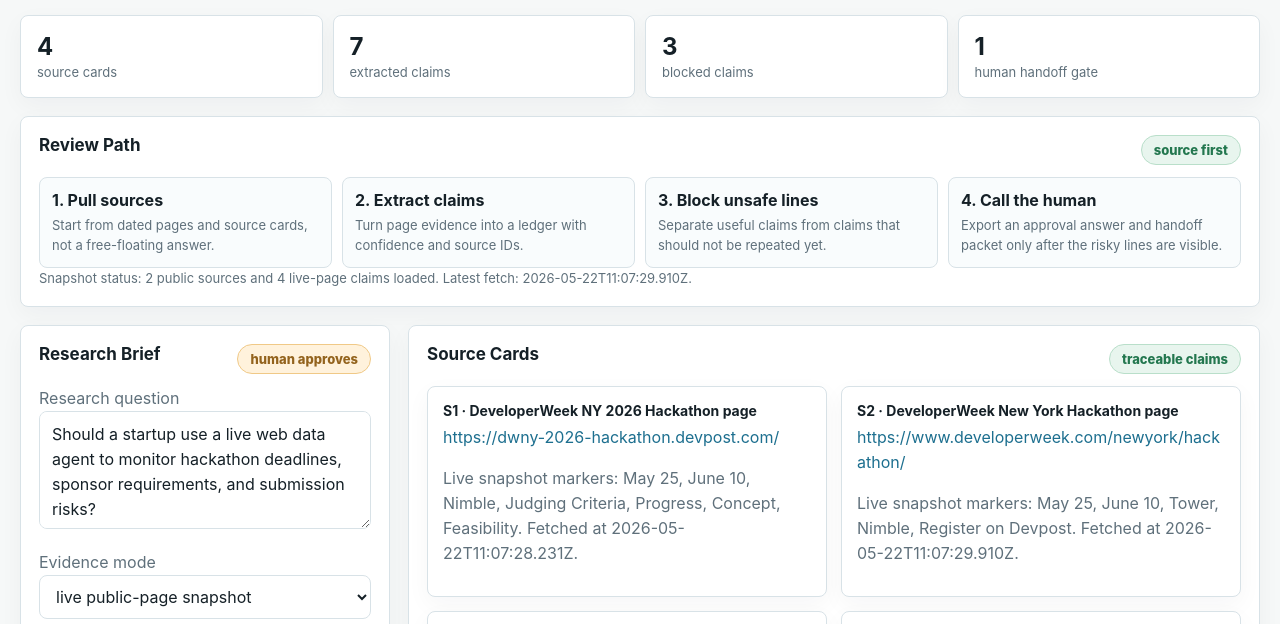
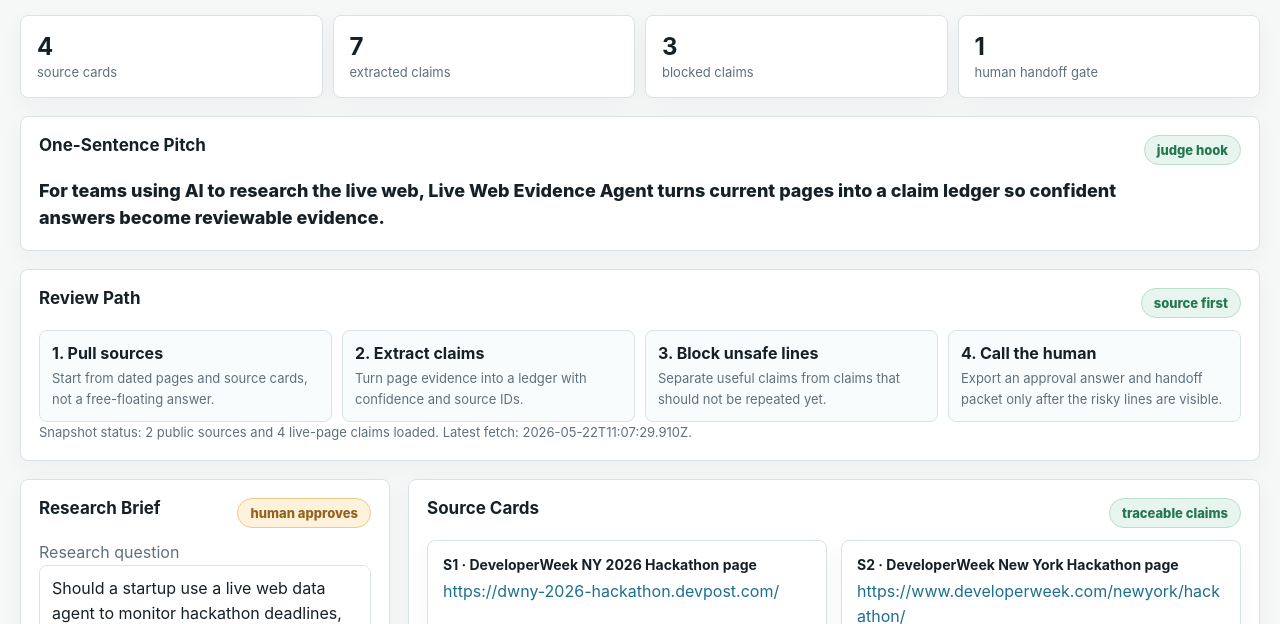
Before and after one commit to daideguchi/live-web-evidence-agent, a website: page index.html in a window 1280 px wide. Shown: the part 134-758 px from the top of the page. Drawn offline with Linux system fonts and the light colour scheme.

Commit message:
Add judge hook pitch

```diff
--- a/index.html
+++ b/index.html
@@ -81,6 +81,16 @@
     }
     .review-path {
       grid-column: 1 / -1;
+    }
+    .judge-hook {
+      grid-column: 1 / -1;
+    }
+    .pitch-line {
+      margin: 0;
+      color: var(--ink);
+      font-size: 18px;
+      font-weight: 800;
+      max-width: 1120px;
     }
     .flow {
       display: grid;
@@ -194,6 +204,14 @@
       <div class="metric"><strong id="claimMetric">6</strong><span>extracted claims</span></div>
       <div class="metric"><strong id="blockedMetric">3</strong><span>blocked claims</span></div>
       <div class="metric"><strong id="handoffMetric">1</strong><span>human handoff gate</span></div>
+    </section>
+
+    <section class="panel judge-hook" aria-label="one sentence pitch">
+      <div class="panel-title">
+        <h2>One-Sentence Pitch</h2>
+        <span class="pill good">judge hook</span>
+      </div>
+      <p class="pitch-line">For teams using AI to research the live web, Live Web Evidence Agent turns current pages into a claim ledger so confident answers become reviewable evidence.</p>
     </section>
 
     <section class="panel review-path" aria-label="judge review path">
--- a/scripts/verify_app.mjs
+++ b/scripts/verify_app.mjs
@@ -50,6 +50,9 @@ const body = await page.locator('body').textContent();
 if (rows < 6) throw new Error(`expected at least 6 claim rows, got ${rows}`);
 if (blocked < 3) throw new Error(`expected at least 3 blocked claims, got ${blocked}`);
 if (handoffItems < 5) throw new Error(`expected handoff resume packet, got ${handoffItems}`);
+if (!body.includes('One-Sentence Pitch') || !body.includes('reviewable evidence')) {
+  throw new Error('missing one-sentence judge hook');
+}
 if (!body.includes('Review Path') || !body.includes('Snapshot status:')) {
   throw new Error('missing review path or snapshot status');
 }
```
Also changed, not shown: SUBMISSION_PACKAGE.md (+10 -0 lines), README.md, media/live-web-evidence-agent-full.png.
